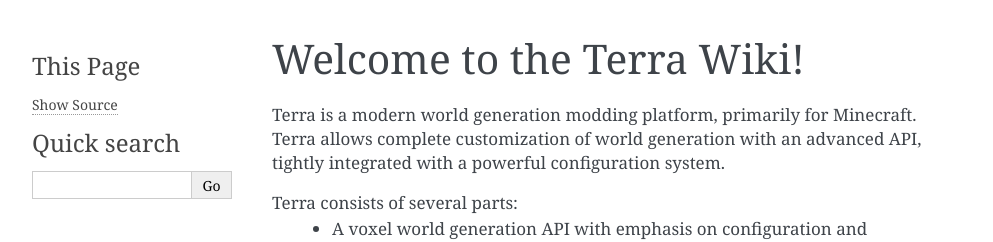
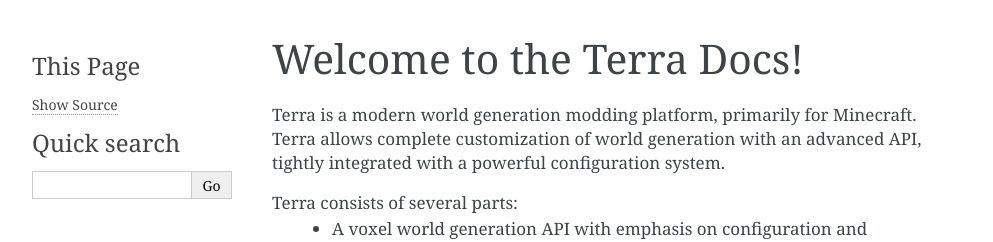
Before and after one commit to PolyhedralDev/TerraDocs, a Sphinx documentation site: the page built from docs/index.rst, in a window 1280 px wide. Shown: the top 242 px of the page, without its empty margins (148-1141 px from the left). Built offline with Sphinx 7.4.7, drawn with Linux system fonts in a browser that asks for light colours.

Commit message:
wiki -> docs

```diff
--- a/docs/index.rst
+++ b/docs/index.rst
@@ -1,4 +1,4 @@
-Welcome to the Terra Wiki!
+Welcome to the Terra Docs!
 ==========================
 
 Terra is a modern world generation modding platform, primarily for Minecraft. Terra allows complete customization of
--- a/package.json
+++ b/package.json
@@ -1,5 +1,5 @@
 {
-  "name": "terrawiki",
+  "name": "terradocs",
   "version": "0.1.0",
   "description": "Terra documentation",
   "scripts": {
```
Also changed, not shown: README.md (+1 -1 lines).
